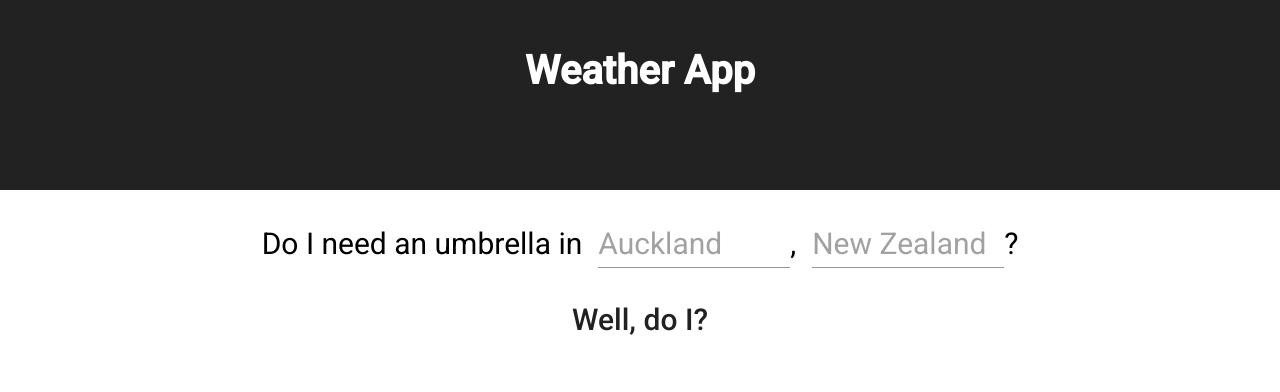
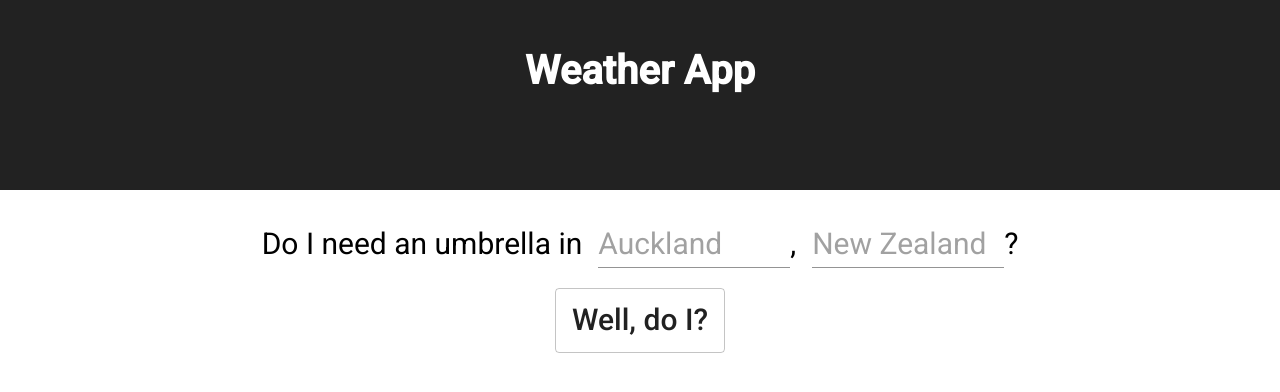
Before and after one commit to AlexandrSvinarev/SimpleReactApp, a React (Create React App) app: page / in a window 1280 px wide. Shown: the top 392 px of the page. Built offline with nearby package versions, Linux system fonts and the light colour scheme.

Commit message:
wind speed is now converted properly to km/h, outlined search button

```diff
--- a/src/components/Search.tsx
+++ b/src/components/Search.tsx
@@ -25,7 +25,7 @@ export default class Search extends React.Component<IProps,{}> {
                         />?
                     </label>
                     <div className="questionButton">
-                        <Button type='submit'>Well, do I?</Button>
+                        <Button type='submit' variant='outlined' >Well, do I?</Button>
                     </div>
                 </form>
             </div>
--- a/src/components/WeatherDisplay.tsx
+++ b/src/components/WeatherDisplay.tsx
@@ -1,4 +1,3 @@
-// tslint:disable:no-console
 import * as React from 'react';
 
 interface IProps {
@@ -61,7 +60,7 @@ class WeatherDisplay extends React.Component<IProps,{}> {
                 condition   = {this.props.condition}
                 description = {this.props.description}
                 temp        = {this.props.temp}
-                wind        = {this.props.wind}
+                wind        = {(this.props.wind * 3.6).toFixed(2)} // convert to km/h
             />
         }
         return (
```
